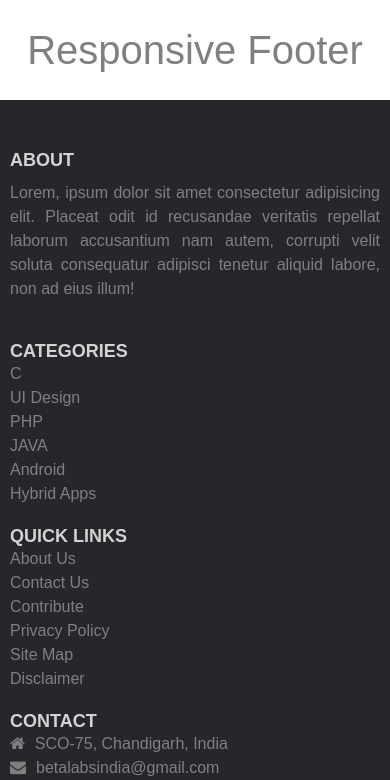
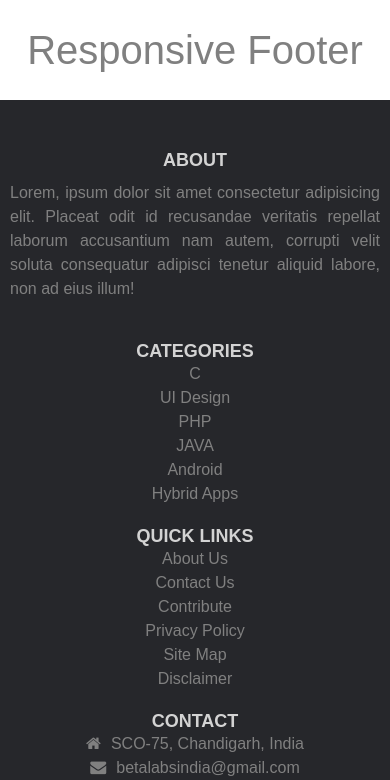
Before and after one commit to aishwarya-singh04/AssignmentsRepo, a plain HTML site: page practical-13.html in a window 390 px wide. Shown: the top 780 px of the page. Drawn offline with Linux system fonts and the light colour scheme.

Commit message:
responsive footer

```diff
--- a/practical-13.html
+++ b/practical-13.html
@@ -326,6 +326,8 @@
             display: flex;
             flex-direction: column;
             justify-content: space-between;
+            /*justify-content: space-between;
+            align-items: center;*/
             padding: 30px 10px;
         }
         .about{
@@ -336,6 +338,7 @@
             color: lightgrey;
             text-transform: uppercase;
             margin-top: 20px;
+            text-align: center;
         }
         .about p{
             text-align: justify;
@@ -348,6 +351,8 @@
         }
         .sec-1 ul li{
             line-height: 24px;
+            text-align: center;
+
         }
         a{
             text-decoration: none;
```
